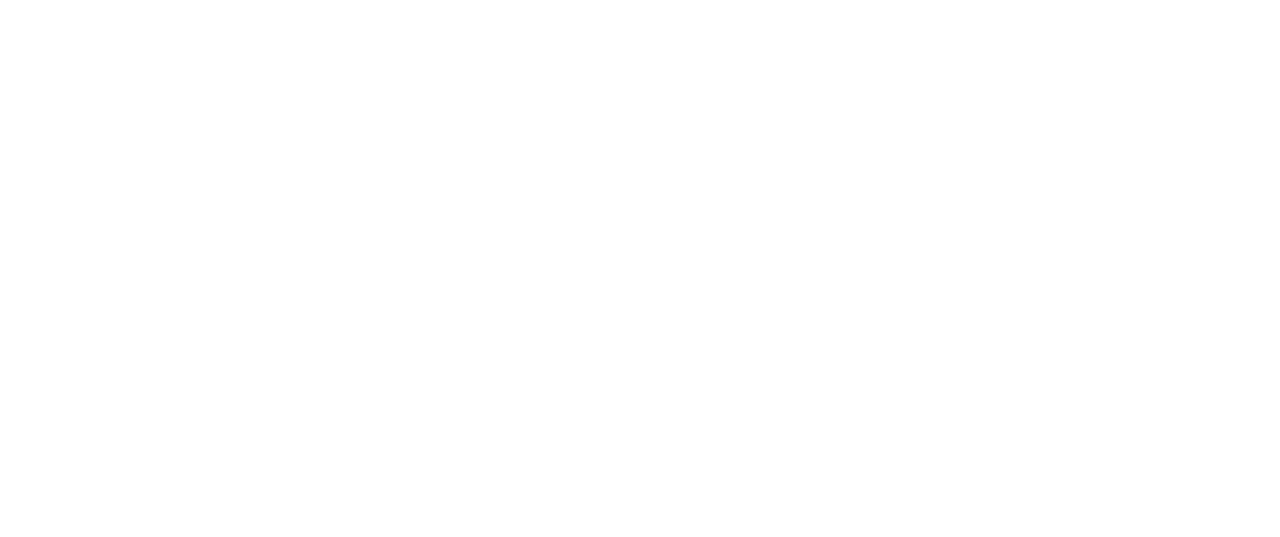
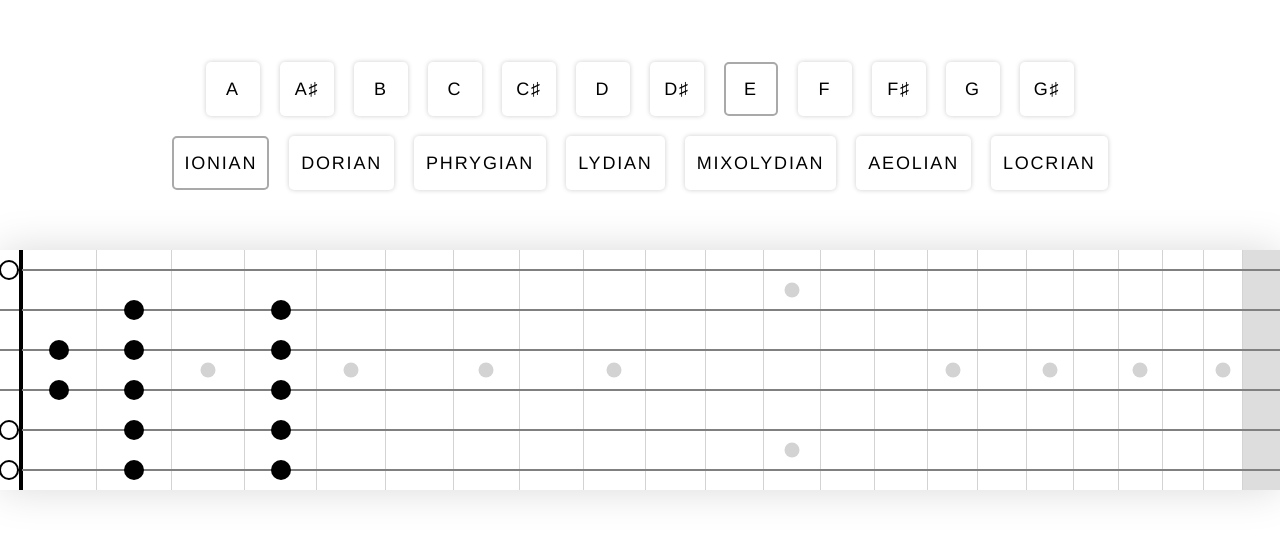
Before and after one commit to nickells/frets, a React (Create React App) app: page / in a window 1280 px wide. Shown: the part 129-666 px from the top of the page. Built offline with nearby package versions, Linux system fonts and the light colour scheme.

Commit message:
finish note guesser kinda

```diff
--- a/src/App.tsx
+++ b/src/App.tsx
@@ -2,16 +2,18 @@ import React from 'react';
 import './App.css';
 import Scales from './routes/Scales';
 import NoteTraining from './routes/NoteTraining';
+
 
 function App() {
   return (
     <div className="App">
       {(() => {
         switch (window.location.pathname) {
-          case '/scales':
-            return <Scales />
           case '/notes':
             return <NoteTraining />
+          case '/scales':
+          default:
+            return <Scales />
         }
       })()}
     </div>
--- a/src/components/Frets.tsx
+++ b/src/components/Frets.tsx
@@ -40,7 +40,7 @@ const FretBoard = styled.div`
 
 const height: number = 40
 
-const FretMarker = styled.div<FretType>`
+const FretSpace = styled.div<{fret: number, string: number, disabled: boolean}>`
   display: inline-block;
   height: ${height}px;
   position: relative;
@@ -52,6 +52,9 @@ const FretMarker = styled.div<FretType>`
     if (fret === 1) return '4px solid black;'
     else return 'none;'
   }}
+  ${props => props.disabled && `
+    background-color: #DDD;
+  `}
   &:hover {
     background-color: #EEE;
   }
@@ -125,6 +128,7 @@ type FretEvent = (fret: number, string: number) => any
 interface FretboardProps {
   onClickFret?: FretEvent;
   markers: Set<String>;
+  activeRange?: Array<number>;
 }
 
 
@@ -133,31 +137,34 @@ interface FretProps {
   string: number,
   onClickFret: FretEvent,
   marked: Boolean,
+  disabled: boolean,
 }
 
 class Fret extends React.Component<FretProps> {
   shouldComponentUpdate(nextProps: FretProps){
     if (this.props.marked !== nextProps.marked) return true
+    if (this.props.disabled !== nextProps.disabled) return true
     else return false
   }
 
   render(){
-    const {fret, string, onClickFret, marked} = this.props;
+    const {fret, string, onClickFret, marked, disabled } = this.props;
     return (
-      <FretMarker
+      <FretSpace
         fret={fret}
         string={string}
         onClick={() => onClickFret(fret, string)}
+        disabled={disabled}
       >
         { renderInlays(fret, string) }
         <String hovered={false}/>
         <Marker active={marked} hollow={fret===0} />
-      </FretMarker>
+      </FretSpace>
     )
   }
 }
 
-export default ({onClickFret = () => {}, markers = new Set()}: FretboardProps) => {
+export default ({onClickFret = () => {}, markers = new Set(), activeRange = [0, 22]}: FretboardProps) => {
   return (
       <FretBoard>
         {
@@ -169,6 +176,7 @@ export default ({onClickFret = () => {}, markers = new Set()}: FretboardProps) =
               string={string}
               onClickFret={onClickFret}
               marked={markers.has(id)}
+              disabled={fret >= activeRange[1] || fret < activeRange[0]}
             />
           })
         }
--- a/src/components/ShadowButton.tsx
+++ b/src/components/ShadowButton.tsx
@@ -14,6 +14,11 @@ export default styled.button<{selected: Boolean}>`
   min-width: 3em;
   &:hover{
     cursor: pointer;
+    transform: scale(1.1);
+  }
+  &:active {
+    transform: scale(0.9);
+    box-shadow: none;
   }
   transition: all 200ms ease-in-out;
   ${(props) => props.selected && `
--- a/src/routes/NoteTraining.tsx
+++ b/src/routes/NoteTraining.tsx
@@ -1,9 +1,9 @@
 
 import React, { useState } from 'react';
-import Frets, { FretType } from '../components/Frets';
+import Frets from '../components/Frets';
 import ShadowButton from '../components/ShadowButton';
 import { note, noteNames } from '../constants';
-import { findNotesOnFretboard, createScale, guitarNotes } from '../utils';
+import { createFretStrings, getFretId, getNoteFromFret, getFretFromId } from '../utils';
 import styled from 'styled-components'
 
 
@@ -14,14 +14,50 @@ const Controls = styled.div`
   flex-direction: column;
 `
 
+const NoteTraining = () => {
+  const notes = createFretStrings();
+  const [ range, setRange ] = useState<Array<number>>([0, 4])
+  const [ beginning, end ] = range
+  const [ streak, setStreak ] = useState<number>(0)
 
-const NoteTraining = () => {
-
-  const [ clickedFret, setClickedFret ] = useState<FretType>({fret: 0, string: 0});
-  const onClickFret = (fret: number, string: number) => {
-    setClickedFret({fret, string})
+  const getNextMarkerToGuess = (): string => {
+    const string = Math.floor(Math.random() * notes.length)
+    const fret = Math.floor(Math.random() * end)
+    return getFretId({string, fret})
   }
 
+  const [ markerToGuess, setMarkerToGuess ] = useState<string>(getNextMarkerToGuess())
+
+
+  const onNextNote = () => {
+    function getNext(): string{
+      const next = getNextMarkerToGuess()
+      if (next === markerToGuess) return getNext()
+      else return next
+    }
+
+    setMarkerToGuess(getNext())
+  }
+
+  const onClickNote = (noteName: note) => {
+    if (getNoteFromFret(getFretFromId(markerToGuess)) === noteName) {
+      onNextNote();
+      setStreak(streak + 1)
+    }
+    else {
+      setStreak(0)
+    }
+  }
+
+  const handleClickFret = (fret: number) => {
+    // todo: this doenst rly work yet
+    if (fret > beginning) {
+      setRange([beginning, fret])
+    }
+    else {
+      setRange([fret, end])
+    }
+  }
 
   return (
     <>
@@ -29,15 +65,18 @@ const NoteTraining = () => {
         <div>
           { noteNames.map(name => (
             <ShadowButton
+              key={name}
               selected={false}
-              onClick={() => {}}
+              onClick={() => onClickNote(name)}
             >{name}</ShadowButton>
           ))}
         </div>
       </Controls>
+      <h2>Streak: {streak}</h2>
       <Frets
-        onClickFret={onClickFret}
-        markers={new Set()}
+        onClickFret={handleClickFret}
+        markers={new Set([markerToGuess])}
+        activeRange={range}
       />
     </>
   )
--- a/src/routes/Scales.tsx
+++ b/src/routes/Scales.tsx
@@ -27,7 +27,7 @@ const Scales = () => {
   const [ root, setRoot ] = useState(note.E)
 
 
-  const scaleMarker = new Set(findNotesOnFretboard(createScale(root, scale), clickedFret))
+  const scaleMarker: Set<String> = new Set(findNotesOnFretboard(createScale(root, scale), clickedFret))
 
   return (
     <>
--- a/src/utils.ts
+++ b/src/utils.ts
@@ -76,10 +76,12 @@ export const findNotesOnFretboard = (notes: Array<note>, startPosition?: FretTyp
 
 
 export const getFretId = (fret: FretType): string => `${fret.fret}:${fret.string}`;
-export const getFretFromId = (id: string) => {
+export const getFretFromId = (id: string): FretType => {
   const [fret, string] = id.split(':')
   return {
-    fret,
-    string
+    fret: Number(fret),
+    string: Number(string)
   }
 }
+
+export const getNoteFromFret = (fret: FretType): note => guitarNotes[fret.string][fret.fret]
```
